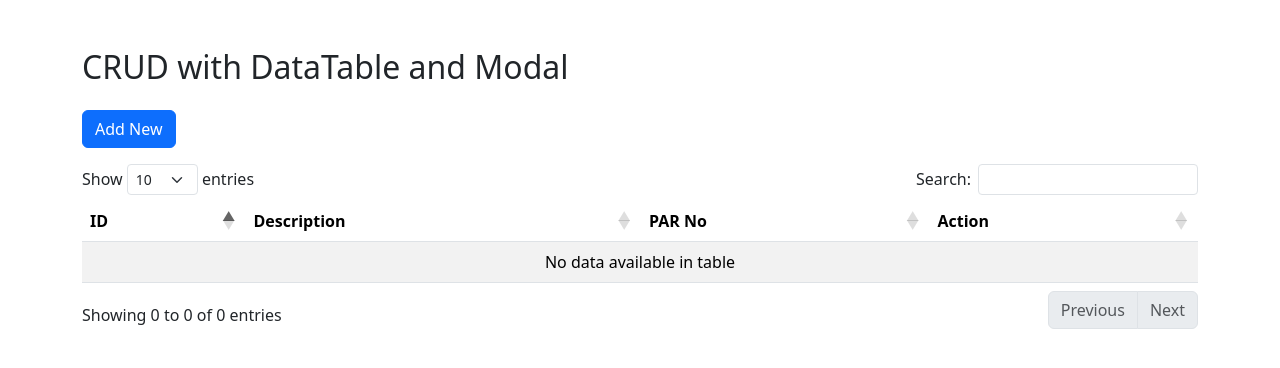
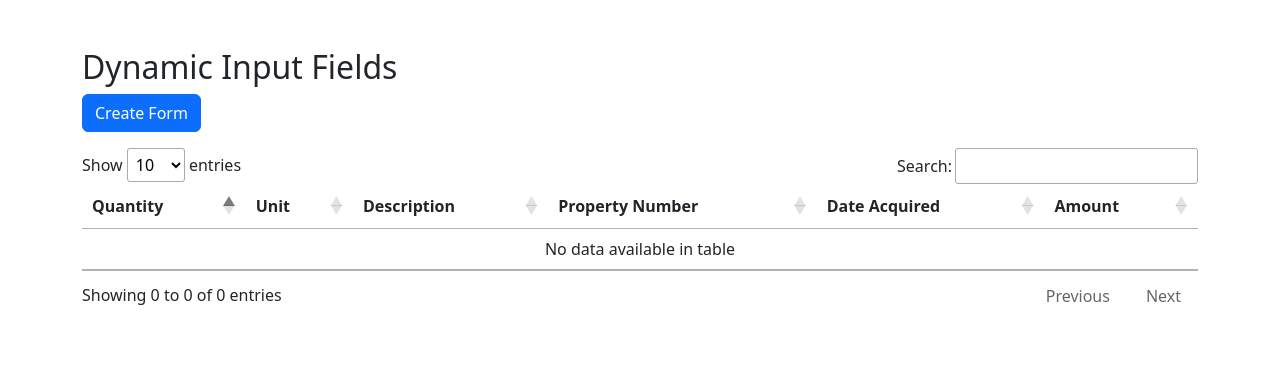
Before and after one commit to kevinarizobal/tracking_system, a PHP site: page /par.php in a window 1280 px wide. Shown: the top 368 px of the page. Run offline with PHP 8.4, Linux system fonts and the light colour scheme; data that the repository does not hold is empty; some libraries are stand-ins or nearby versions.

Commit message:
Update par.php

```diff
--- a/par.php
+++ b/par.php
@@ -3,219 +3,184 @@
 <head>
     <meta charset="UTF-8">
     <meta name="viewport" content="width=device-width, initial-scale=1.0">
-    <title>CRUD with DataTable and Modal</title>
-    <link href="https://cdn.jsdelivr.net/npm/bootstrap@5.3.0-alpha1/dist/css/bootstrap.min.css" rel="stylesheet">
-    <link rel="stylesheet" type="text/css" href="https://cdn.datatables.net/1.13.4/css/dataTables.bootstrap5.min.css">
+    <title>Dynamic CRUD Table</title>
+    <link href="https://cdn.jsdelivr.net/npm/bootstrap@5.3.0/dist/css/bootstrap.min.css" rel="stylesheet">
+    <link href="https://cdn.datatables.net/1.12.1/css/jquery.dataTables.min.css" rel="stylesheet">
 </head>
 <body>
     <div class="container mt-5">
-    <h2 class="mb-4">CRUD with DataTable and Modal</h2>
-    <button type="button" class="btn btn-primary mb-3" data-bs-toggle="modal" data-bs-target="#addModal">Add New</button>
-    <table id="example" class="table table-striped" style="width:100%">
-        <thead>
-            <tr>
-                <th>ID</th>
-                <th>Description</th>
-                <th>PAR No</th>
-                <th>Action</th>
-            </tr>
-        </thead>
-        <tbody>
-            <?php
-            include 'config.php';
-            $sql = "SELECT * FROM par_tb";
-            $result = $conn->query($sql);
-            $num = 1;
+        <h2>Dynamic Input Fields</h2>
+        <button type="button" class="btn btn-primary mb-3" data-bs-toggle="modal" data-bs-target="#crudModal">Create Form</button>
 
-            if ($result->num_rows > 0) {
-                while ($row = $result->fetch_assoc()) {
-                    echo "<tr>
-                            <td>" . $num++ . "</td>
-                            <td>" . $row['description'] . "</td>
-                            <td>" . $row['par_no'] . "</td>
-                            <td>
-                                <button class='btn btn-warning btn-sm editBtn'>Edit</button>
-                                <button class='btn btn-danger btn-sm deleteBtn'>Delete</button>
-                            </td>
-                          </tr>";
-                }
-            }
-            ?>
-        </tbody>
-    </table>
-</div>
-
-<!-- Add Modal -->
-<div class="modal fade" id="addModal" tabindex="-1" aria-labelledby="addModalLabel" aria-hidden="true">
-    <div class="modal-dialog modal-lg">
+        <div class="modal fade" id="crudModal" tabindex="-1" aria-labelledby="crudModalLabel" aria-hidden="true">
+            <div class="modal-dialog modal-xl">
                 <div class="modal-content">
                     <div class="modal-header">
-                <h5 class="modal-title" id="addModalLabel">Add New Entry</h5>
+                        <h5 class="modal-title" id="crudModalLabel">Dynamic Input Fields</h5>
                         <button type="button" class="btn-close" data-bs-dismiss="modal" aria-label="Close"></button>
                     </div>
                     <div class="modal-body">
-                <form id="addForm">
-                    <div class="mb-3">
-                        <label for="entity_name" class="form-label">Entity Name</label>
-                        <input type="text" class="form-control" name="entity_name" required>
+                        <form id="crud-form">
+                            <div class="row">
+                                <div class="col-lg-6 mb-3">
+                                    <label for="entity" class="form-label">Entity</label>
+                                    <input type="text" class="form-control" id="entity" name="entity" required>
                                 </div>
-                    <div class="mb-3">
-                        <label for="fund_cluster" class="form-label">Fund Cluster</label>
-                        <input type="text" class="form-control" name="fund_cluster" required>
+                                <div class="col-lg-6 mb-3">
+                                    <label for="fund-cluster" class="form-label">Fund Cluster</label>
+                                    <input type="text" class="form-control" id="fund-cluster" name="fund-cluster" required>
                                 </div>
-                    <div class="mb-3">
-                        <label for="par_no" class="form-label">PAR No.</label>
-                        <input type="text" class="form-control" name="par_no" required>
+                                <div class="col-lg-6 mb-3">
+                                    <label for="par-no" class="form-label">PAR No</label>
+                                    <input type="text" class="form-control" id="par-no" name="par-no" required>
                                 </div>
-                    <div class="mb-3">
-                        <label for="quantity" class="form-label">Quantity</label>
-                        <input type="number" class="form-control" name="qty" required>
+                                <div class="col-lg-6 mb-3">
+                                    <label for="date-acquired" class="form-label">Date Acquired</label>
+                                    <input type="date" class="form-control" name="date-acquired" required>
                                 </div>
-                    <div class="mb-3">
-                        <label for="unit" class="form-label">Unit</label>
-                        <input type="text" class="form-control" name="unit" required>
+                                <div class="col-lg-6 mb-3">
+                                    <label for="received-by" class="form-label">Received By</label>
+                                    <input type="text" class="form-control" id="received-by" name="received-by" required>
                                 </div>
-                    <div class="mb-3">
-                        <label for="property_number" class="form-label">Property Number</label>
-                        <input type="text" class="form-control" name="unit" required>
+                                <div class="col-lg-6 mb-3">
+                                    <label for="issued-by" class="form-label">Issued By</label>
+                                    <input type="text" class="form-control" id="issued-by" name="issued-by" required>
                                 </div>
-                    <div class="mb-3">
-                        <label for="date_acquired" class="form-label">Date Acquired</label>
-                        <input type="date" class="form-control" name="date_acquired" required>
                             </div>
-                    <div class="mb-3">
-                        <label for="amount" class="form-label">Amount</label>
-                        <input type="number" class="form-control" name="amount" required>
+                            <div id="dynamic-fields">
+                                <h5>Items</h5>
+                                <div class="dynamic-field mb-3">
+                                    <div class="row">
+                                        <div class="col-lg-1">
+                                            <input type="text" class="form-control mb-2" name="quantity[]" placeholder="Qty" required>
                                         </div>
-                    <!-- Description Field - Multiple Input Text Fields -->
-                    <div id="descriptionField">
-                        <div class="mb-3 row align-items-center">
-                            <div class="col-10">
-                                <label for="description[]" class="form-label">Description</label>
-                                <input type="text" class="form-control" name="description[]" required>
+                                        <div class="col-lg-1">
+                                            <input type="text" class="form-control mb-2" name="unit[]" placeholder="Unit" required>
                                         </div>
-                            <div class="col-2">
+                                        <div class="col-lg-4">
+                                            <input type="text" class="form-control mb-2" name="description[]" placeholder="Description" required>
+                                        </div>
+                                        <div class="col-lg-2">
+                                            <input type="text" class="form-control mb-2" name="property-number[]" placeholder="Property Number" required>
+                                        </div>
+                                        <div class="col-lg-2">
+                                            <input type="number" class="form-control mb-2" name="amount[]" placeholder="Amount" required>
+                                        </div>
+                                        <div class="col-lg-2">
                                             <button type="button" class="btn btn-danger removeField">Remove</button>
                                         </div>
                                     </div>
                                 </div>
-                    <button type="button" id="addMoreDescription" class="btn btn-secondary mb-3">Add More Description</button>
-
-                    <!-- Other fields here -->
-                    <div class="mb-3">
-                        <label for="date_file" class="form-label">Date File</label>
-                        <input type="date" class="form-control" name="date_file" required>
                             </div>
-
-                    <button type="submit" class="btn btn-primary">Save</button>
+                            <button type="button" id="add-field" class="btn btn-primary">Add Field</button>
+                            <button type="submit" class="btn btn-success">Submit</button>
                         </form>
                     </div>
                 </div>
             </div>
         </div>
 
+        <table class="table table-responsive mt-4" id="crud-table">
+            <thead>
+                <tr>
+                    <th>Quantity</th>
+                    <th>Unit</th>
+                    <th>Description</th>
+                    <th>Property Number</th>
+                    <th>Date Acquired</th>
+                    <th>Amount</th>
+                </tr>
+            </thead>
+            <tbody></tbody>
+        </table>
+    </div>
+    <script src="https://code.jquery.com/jquery-3.6.0.min.js"></script>
+    <script src="https://cdn.jsdelivr.net/npm/bootstrap@5.3.0-alpha1/dist/js/bootstrap.bundle.min.js"></script>
+    <script src="https://cdn.datatables.net/1.11.5/js/jquery.dataTables.min.js"></script>
+    <script src="https://cdnjs.cloudflare.com/ajax/libs/blueimp-md5/2.19.0/js/md5.min.js"></script>
+    <script>
+        $(document).ready(function () {
+            $('#crud-table').DataTable();
+            // Fetch and display records
+            function fetchData() {
+            $.get('fetch_data_par.php', function (data) {
+                try {
+                    const records = JSON.parse(data);
+                    const table = $('#crud-table').DataTable();
+                    table.clear(); // Clear the table before adding new data
 
-<!-- Edit Modal -->
-<div class="modal fade" id="editModal" tabindex="-1" aria-labelledby="editModalLabel" aria-hidden="true">
-    <div class="modal-dialog">
-        <div class="modal-content">
-            <div class="modal-header">
-                <h5 class="modal-title" id="editModalLabel">Edit Item</h5>
-                <button type="button" class="btn-close" data-bs-dismiss="modal" aria-label="Close"></button>
+                    // Populate table with the fetched records
+                    records.forEach(record => {
+                        table.row.add([
+                            record.id,
+                            record.entity_name,
+                            record.fund_cluster,
+                            record.par_no,
+                            record.date_acquired,
+                            record.amount,
+                            `
+                            <button class="btn btn-warning btn-sm edit-btn" data-id="${record.id}">Edit</button>
+                            <button class="btn btn-danger btn-sm delete-btn" data-id="${record.id}">Delete</button>
+                            `
+                        ]).draw();
+                    });
+                } catch (error) {
+                    console.error("Error parsing data:", error);
+                }
+            }).fail(function () {
+                alert('Error occurred while fetching data!');
+            });
+        }
+
+
+            // Add dynamic fields
+            $('#add-field').click(function () {
+                const fieldHTML = `
+                    <div class="dynamic-field mb-3">
+                        <div class="row">
+                            <div class="col-lg-1">
+                                <input type="text" class="form-control mb-2" name="quantity[]" placeholder="Qty" required>
                             </div>
-            <div class="modal-body">
-                <form id="editForm">
-                    <input type="hidden" id="editId" name="id">
-                    <div class="mb-3">
-                        <label for="editName" class="form-label">Name</label>
-                        <input type="text" class="form-control" id="editName" name="name" required>
+                            <div class="col-lg-1">
+                                <input type="text" class="form-control mb-2" name="unit[]" placeholder="Unit" required>
                             </div>
-                    <button type="submit" class="btn btn-primary">Update</button>
-                </form>
+                            <div class="col-lg-4">
+                                <input type="text" class="form-control mb-2" name="description[]" placeholder="Description" required>
+                            </div>
+                            <div class="col-lg-2">
+                                <input type="text" class="form-control mb-2" name="property-number[]" placeholder="Property Number" required>
+                            </div>
+                            <div class="col-lg-2">
+                                <input type="number" class="form-control mb-2" name="amount[]" placeholder="Amount" required>
+                            </div>
+                            <div class="col-lg-2">
+                                <button type="button" class="btn btn-danger removeField">Remove</button>
                             </div>
                         </div>
-    </div>
-</div>
-
-<script src="https://code.jquery.com/jquery-3.6.0.min.js"></script>
-<script src="https://cdn.datatables.net/1.13.4/js/jquery.dataTables.min.js"></script>
-<script src="https://cdn.datatables.net/1.13.4/js/dataTables.bootstrap5.min.js"></script>
-<script src="https://cdn.jsdelivr.net/npm/bootstrap@5.3.0-alpha1/dist/js/bootstrap.bundle.min.js"></script>
-<script>
-$(document).ready(function() {
-    $('#example').DataTable();
-
-    // Add More Description Fields
-    $('#addMoreDescription').click(function() {
-        $('#descriptionField').append(
-            '<div class="mb-3 row align-items-center">' +
-            '<div class="col-10">' +
-            '<label for="description[]" class="form-label">Description</label>' +
-            '<input type="text" class="form-control" name="description[]" required>' +
-            '</div>' +
-            '<div class="col-2">' +
-            '<button type="button" class="btn btn-danger removeField">Remove</button>' +
-            '</div>' +
-            '</div>'
-        );
+                    </div>`;
+                $('#dynamic-fields').append(fieldHTML);
             });
 
-    // Remove Description Field
-    $(document).on('click', '.removeField', function() {
-        $(this).closest('.mb-3').remove();
+            // Remove dynamic fields
+            $(document).on('click', '.removeField', function () {
+                $(this).closest('.dynamic-field').remove();
             });
 
-    // Add Form Submit
-    $('#addForm').on('submit', function(e) {
+            // Handle form submission
+            $('#crud-form').on('submit', function (e) {
                 e.preventDefault();
                 $.ajax({
-            type: "POST",
-            url: "insert_par.php",
+                    type: 'POST',
+                    url: 'insert_par.php',
                     data: $(this).serialize(),
-            success: function(response) {
-                $('#addModal').modal('hide');
-                location.reload();
+                    success: function (response) {
+                        alert(response);
+                        $('#crudModal').modal('hide');
+                    },
+                    error: function () {
+                        alert('Error occurred!');
                     }
                 });
-    });
-
-    // Edit Button Click
-    $('.editBtn').on('click', function() {
-        $('#editModal').modal('show');
-        var data = $(this).closest('tr').children("td").map(function() {
-            return $(this).text();
-        }).get();
-        $('#editId').val(data[0]);
-        $('#editName').val(data[1]);
-    });
-
-    // Edit Form Submit
-    $('#editForm').on('submit', function(e) {
-        e.preventDefault();
-        $.ajax({
-            type: "POST",
-            url: "update_par.php",
-            data: $(this).serialize(),
-            success: function(response) {
-                $('#editModal').modal('hide');
-                location.reload();
-            }
-        });
-    });
-
-    // Delete Button Click
-    $('.deleteBtn').on('click', function() {
-        var id = $(this).closest('tr').find('td:first').text();
-        if (confirm('Are you sure you want to delete this item?')) {
-            $.ajax({
-                type: "POST",
-                url: "delete_par.php",
-                data: {id: id},
-                success: function(response) {
-                    location.reload();
-                }
-            });
-        }
             });
         });
     </script>
```
Lines whose indentation alone changed are shown as unchanged.
